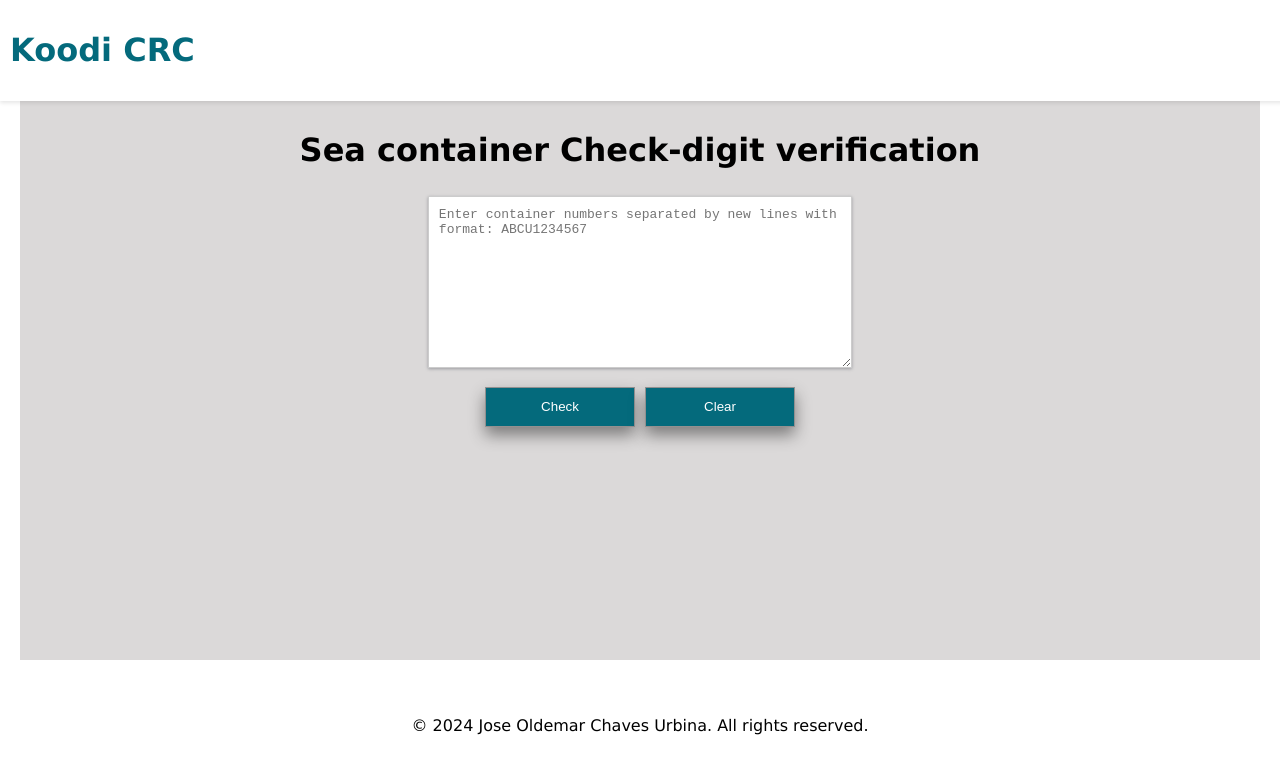
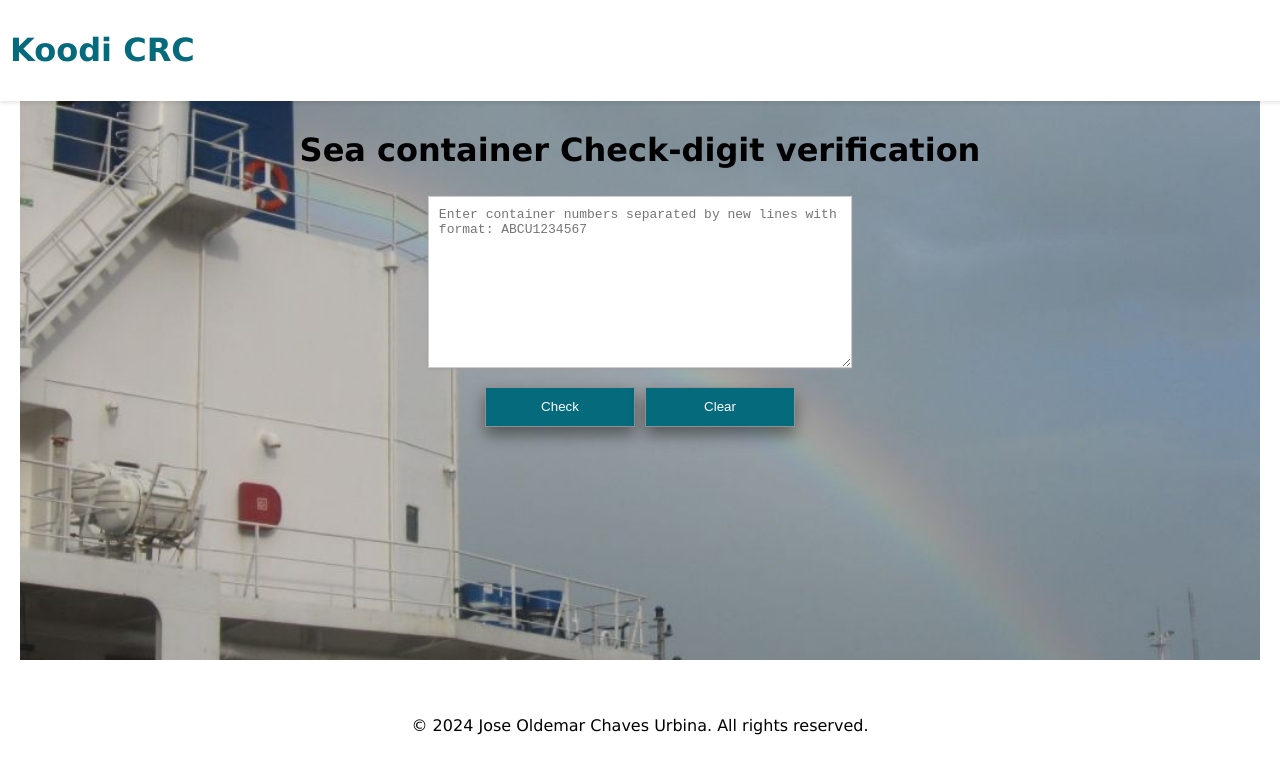
Before and after one commit to OldemarCRC/Sea-container-Check-Digit, a React (Create React App) app: page / in a window 1280 px wide. Shown: the top 774 px of the page. Built offline with nearby package versions, Linux system fonts and the light colour scheme.

Commit message:
Including image

```diff
--- a/src/App.css
+++ b/src/App.css
@@ -11,13 +11,17 @@ body {
 
 .container-verification {
   display: flex;
-  flex-direction: column;
-  align-items: center;
+  flex-flow: column;
   text-align: center;
   margin: 20px;
-  padding: 30px 0;
+  align-items: center;
+  padding: 30px 0px;
+  max-height: unset;
   min-height: 65vh;
   background-color: hwb(0 85% 14%);
+  background-image: url('./Components/barcoArcoIris.JPG'); /* Ruta relativa a la imagen */
+  background-size: cover; /* Ajusta el tamaño de la imagen de fondo */
+  background-position: center; /* Centra la imagen de fondo */
 }
 
 textarea {
```
Also changed, not shown: src/Components/barcoArcoIris.JPG (added), 7 other files (tests, documents, lock files or other folders).
